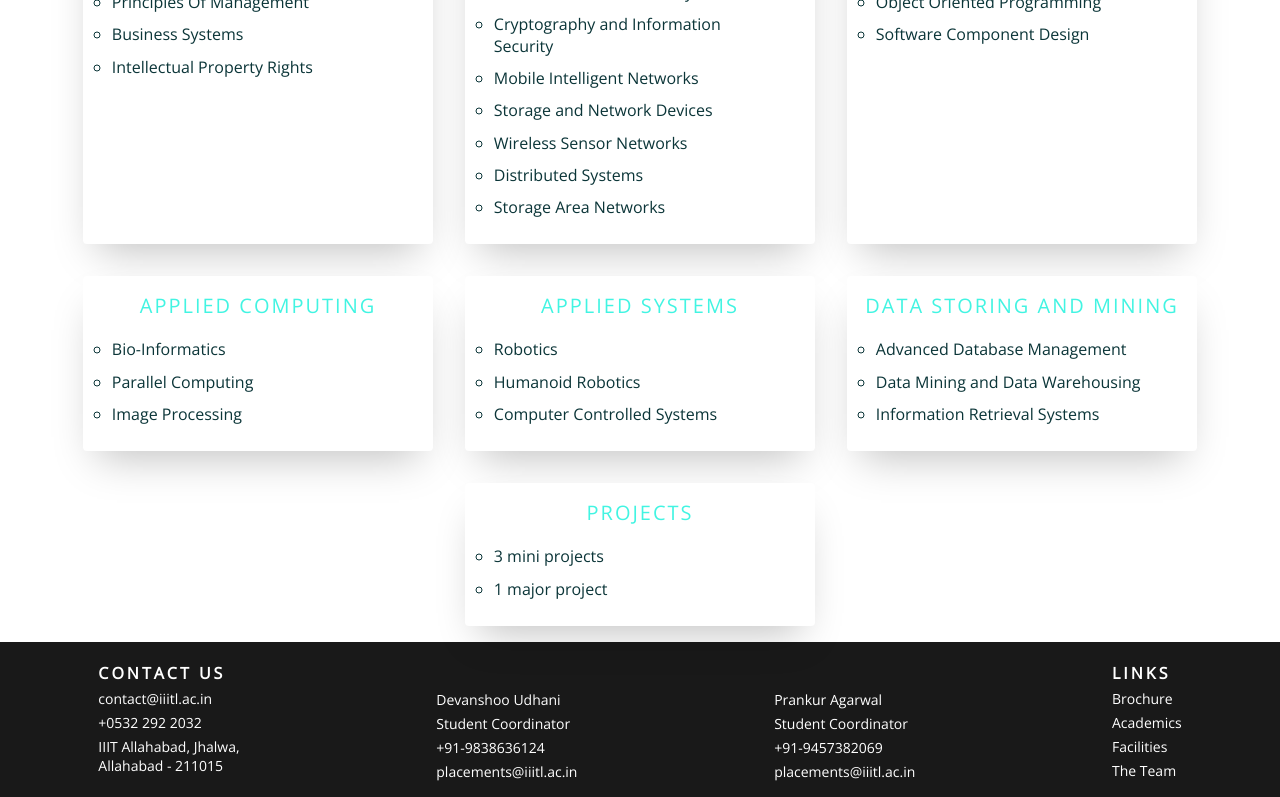
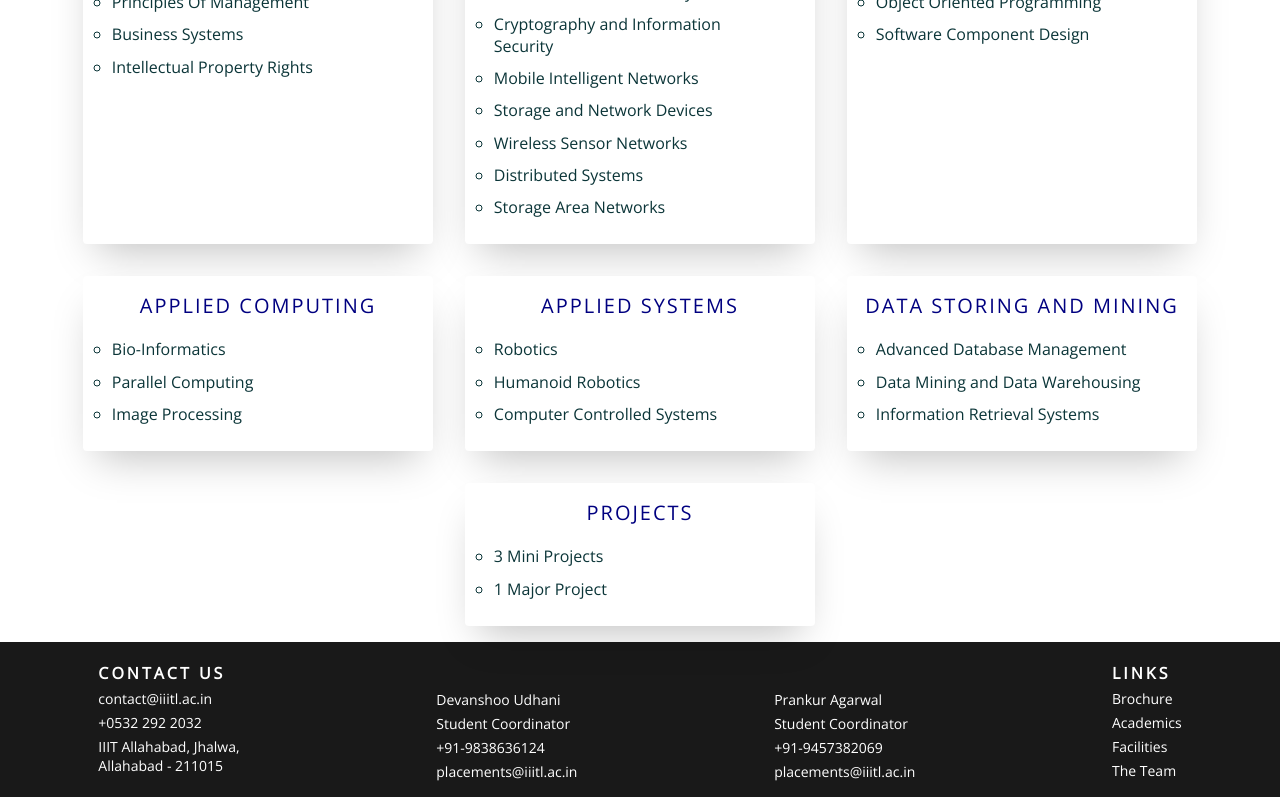
Before and after one commit to axios-iiitl/Placement-Website, a React (Create React App) app: page /courses in a window 1280 px wide. Shown: the part 1093-1890 px from the top of the page. Built offline with nearby package versions, Linux system fonts and the light colour scheme.

Commit message:
Color changes

```diff
--- a/src/App.css
+++ b/src/App.css
@@ -554,7 +554,7 @@ body {
 }
 
 .whyus-container h2 {
-  color: #42f4e2;
+  color: navy;
 }
 
 .whyus-container p {
@@ -649,7 +649,7 @@ body {
 .sub-part h2,
 .ph-subheading {
   font-size: 23px!important;
-  color: #42f4e2!important;
+  color: navy!important;
   text-align: left!important;
 }
 
@@ -1364,7 +1364,7 @@ Card Component */
   margin-bottom: 0.5vw;
 }
 .sem {
-  color: #42f4e2;
+  color: navy;
 }
 .card__text {
   flex: 1 1 auto;
@@ -1604,7 +1604,7 @@ Card Component */
 }
 
 .gender-ratio-inner h1{
-  color:#42f4e2;
+  color:navy;
 }
 
 
--- a/src/components/Placement.js
+++ b/src/components/Placement.js
@@ -14,7 +14,7 @@ import DreamRoundOffersImg from "../assets/images/dream-round-offers.PNG"
 const Placement = props => {
   return (
     <div className="stats-outer-wrapper">
-      <h1 className="ps-name-heading">Placement Statistics 2018-19</h1>
+      <h1 className="ps-name-heading, pr-main-heading">Placement Statistics 2018-19</h1>
       <div className="images-row-2">
         <div className="images-row-2-inner">
           <img src={ArrowsImg} alt="Placement Stats 2018" />
--- a/src/components/semlist.js
+++ b/src/components/semlist.js
@@ -55,7 +55,7 @@ const elective = [
   "Data Mining and Data Warehousing",
   "Information Retrieval Systems",
 ];
-const project=["3 mini projects",'1 major project']
+const project=["3 Mini Projects",'1 Major Project']
 export const semList = [
   "Basics",
   "Machine Intelligence",
```
